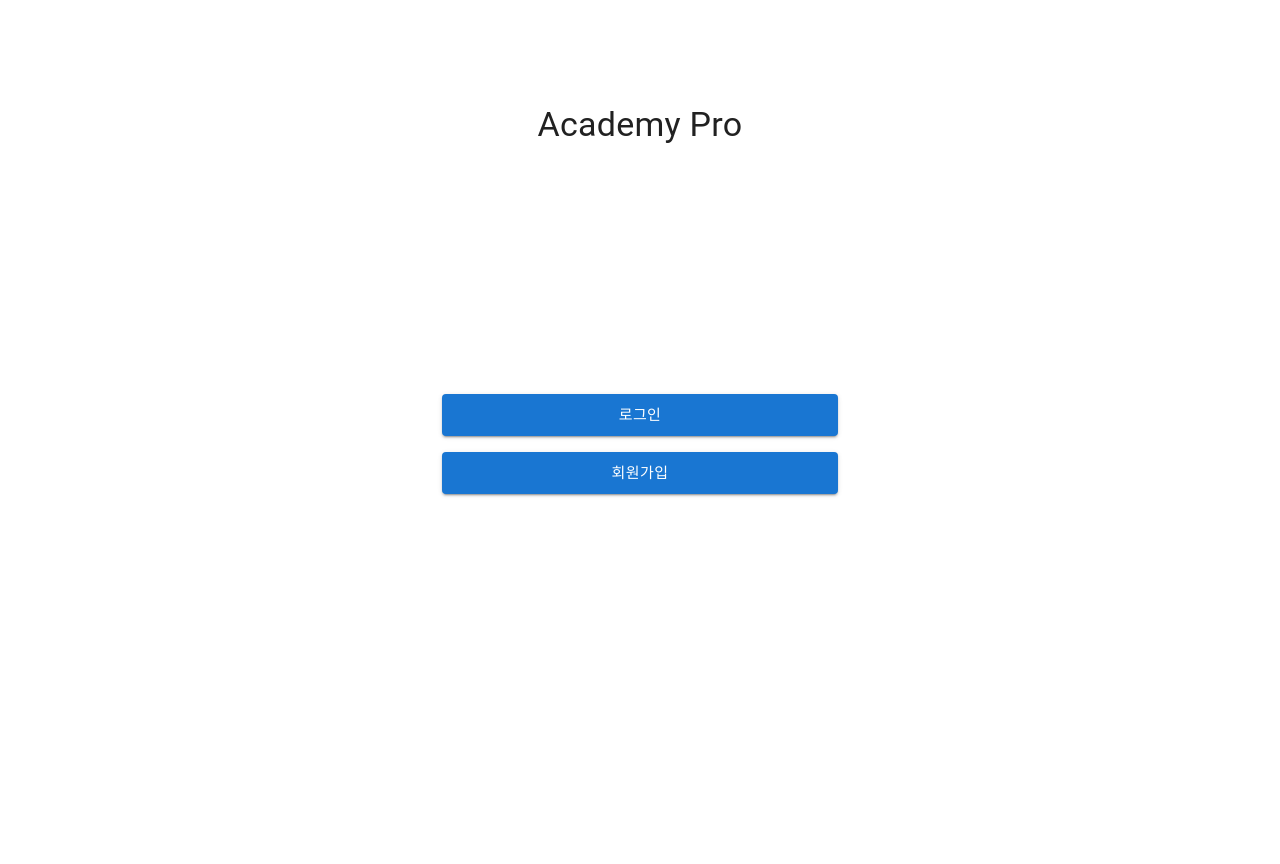
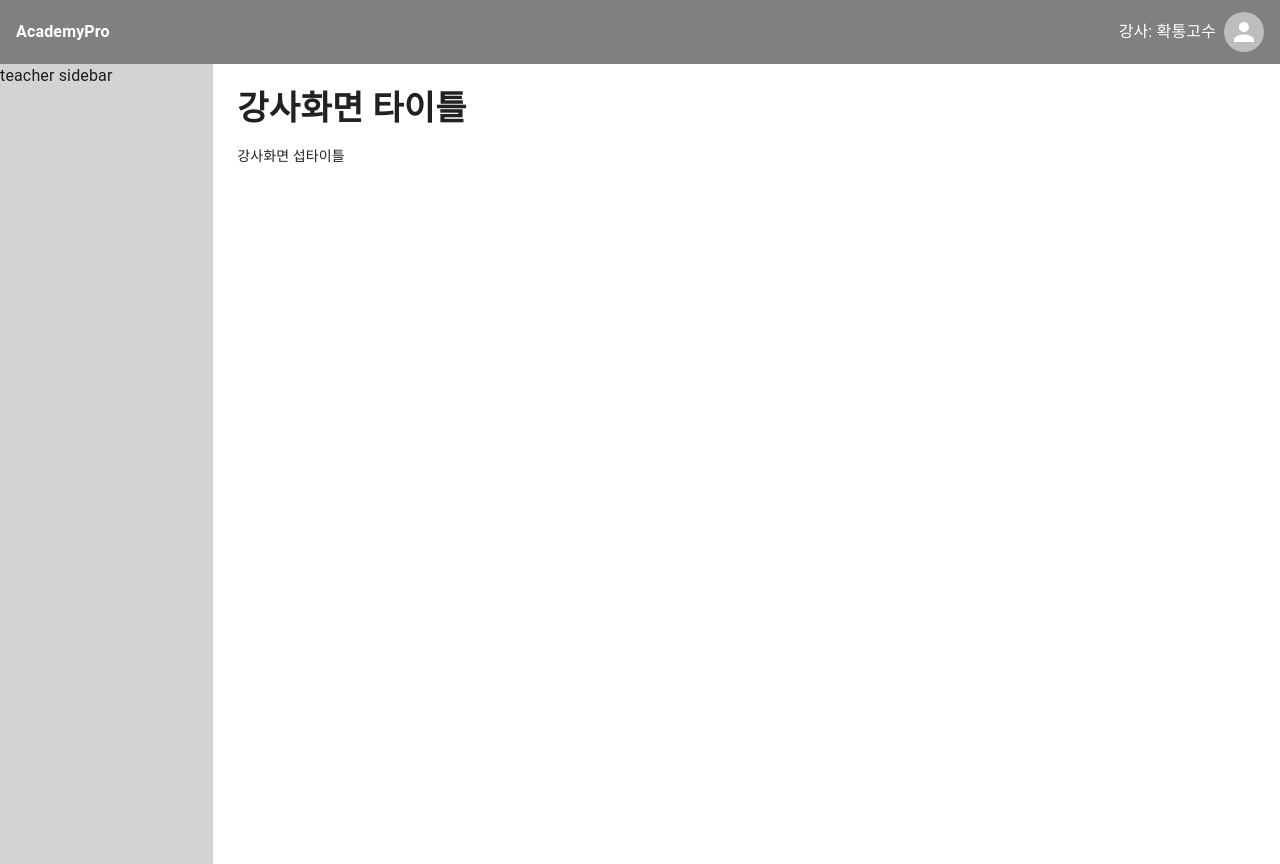
Before and after one commit to Academy-Diary/AcademyDiary_WEB, a React (Vite) app: page /teacher in a window 1280 px wide. Before the commit the page ends 800 px from the top, so only its background shows below. Built offline with nearby package versions, Linux system fonts and the light colour scheme.

Commit message:
feat: 강사홈페이지 추가 및 라우팅 설정

```diff
--- a/src/App.jsx
+++ b/src/App.jsx
@@ -1,7 +1,7 @@
 import React, { useState } from 'react';
 import { Routes, Route, BrowserRouter } from 'react-router-dom';
 import { Container, Box, Typography, Button } from '@mui/material';
-import { Login, SignUp, Register } from './pages';
+import { Login, SignUp, Register, NotFound, TeacherHome } from './pages';
 
 function App() {
   const [isLoggedIn, setIsLoggedIn] = useState(false);
@@ -10,11 +10,12 @@ function App() {
     <div className="App">
       <BrowserRouter>
         <Routes>
+          <Route path="/" element={isLoggedIn ? <Register name="홍길동" position="teacher" /> : <FirstPage />} />
           <Route path="/signup" element={<SignUp />} />
           <Route path="/login" element={<Login setIsLoggedIn={setIsLoggedIn} />} />
-          <Route path="*" element={isLoggedIn ? <Register name="홍길동" position="teacher" /> : <FirstPage />} />
+          <Route path="/teacher" element={<TeacherHome />} />
           {/* notFound : 일치하는 라우트 없는 경우 처리 */}
-          {/* <Route path="*" element={<NotFound />} /> */}
+          <Route path="*" element={<NotFound />} />
         </Routes>
       </BrowserRouter>
     </div>
--- a/src/components/textLayout/title.jsx
+++ b/src/components/textLayout/title.jsx
@@ -1,5 +1,33 @@
+import { Box, Typography } from '@mui/material';
 import React from 'react';
 
-export default function Title() {
-  return <>title</>;
+/**
+ *@description 타이틀 컴포넌트
+ * - subtitle은 선택
+ * - subtitle 우측에 추가로 컴포넌트 넣을 수 있음!
+
+ * @param {string} title
+ * @param {string | null} subtitle
+ *
+ * @example
+ * <Title title="" subtitle="">
+ *  <포함할 컴포넌트 />
+ * </Title>
+ */
+export default function Title({ title, subtitle, children }) {
+  return (
+    <Box sx={{ paddingY: 3 }}>
+      <Typography variant="h4" fontWeight="bold">
+        {title}
+      </Typography>
+      <Box display="flex" justifyContent="space-between">
+        {!subtitle ? null : (
+          <Typography variant="subtitle2" sx={{ mt: 2 }}>
+            {subtitle}
+          </Typography>
+        )}
+        {!children ? null : children}
+      </Box>
+    </Box>
+  );
 }
--- a/src/pages/home/teacherHome.jsx
+++ b/src/pages/home/teacherHome.jsx
@@ -1,5 +1,13 @@
 import React from 'react';
+import { Container } from '@mui/material';
+import { Teacher, Title } from '../../components';
 
 export default function TeacherHome() {
-  return <>teacher</>;
+  return (
+    <Teacher>
+      <Container>
+        <Title title="강사화면 타이틀" subtitle="강사화면 섭타이틀" />
+      </Container>
+    </Teacher>
+  );
 }
--- a/src/styles/globalStyles.css
+++ b/src/styles/globalStyles.css
@@ -1,4 +1,6 @@
-* {
+.App {
+  width: 100%;
+  height: 100vh;
 }
 
 ::-webkit-scrollbar {
```
Also changed, not shown: .eslintrc.cjs.
